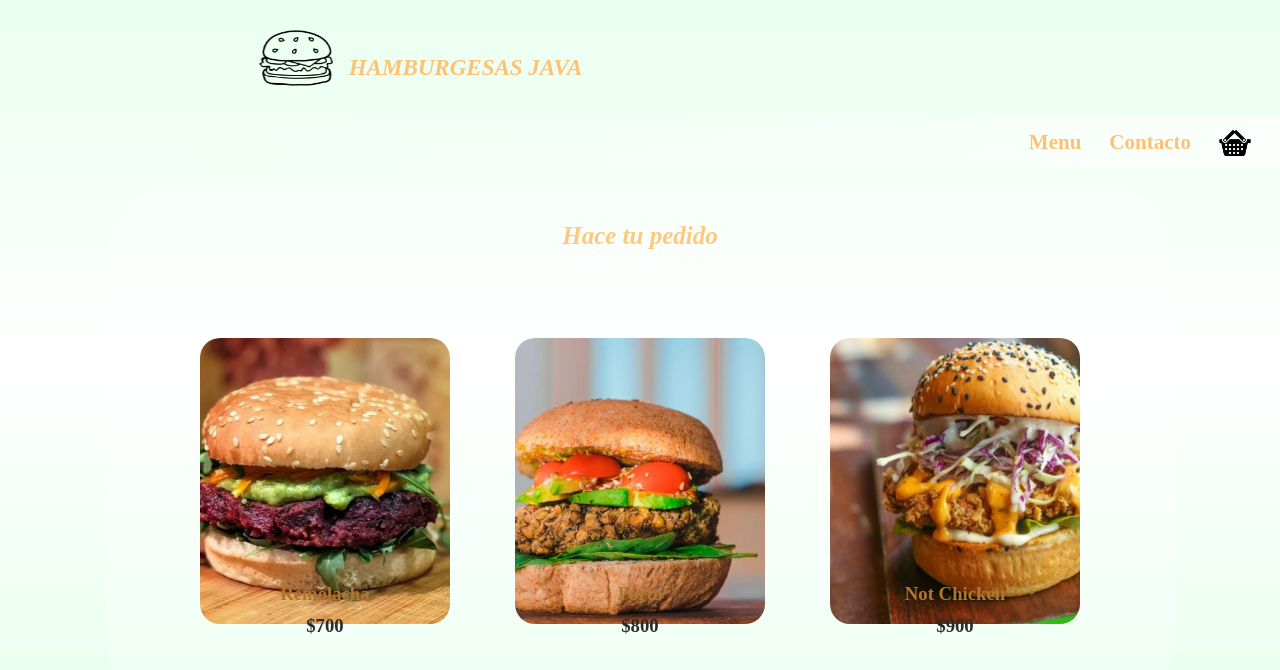
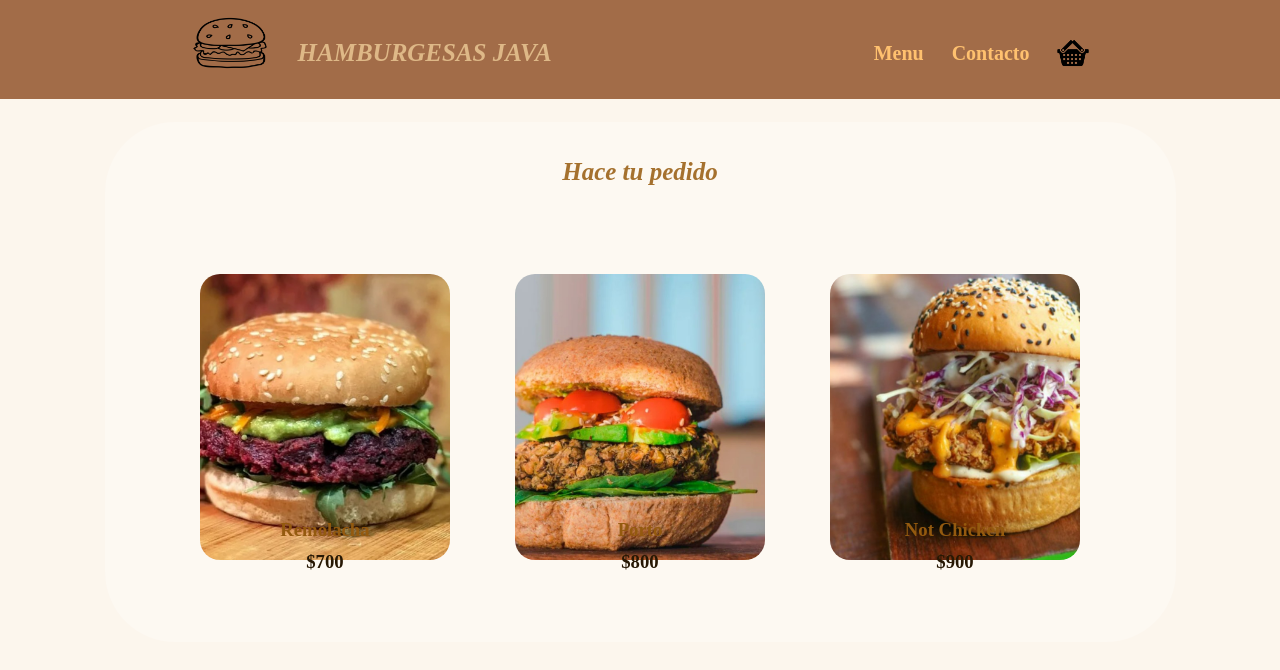
Before and after one commit to ddiegosalas/ProyectoFinal-Salas, a plain HTML site: page index.html in a window 1280 px wide. Drawn offline with Linux system fonts and the light colour scheme; files whose address does not match are found by name.

Commit message:
Segunda Pre-entrega

```diff
--- a/index.html
+++ b/index.html
@@ -10,19 +10,18 @@
 </head>
 <body>
 
-    <header>
+    <nav class="navPrincipal">
         <div>
             <img src="./assets/imagenes/logo.png" alt="LOGO" id="animacionLogo">
             <h1>HAMBURGESAS JAVA</h1>
         </div>
-    </header>
-
-    <nav class="navPrincipal">
-        <ul>
-            <li><a href="">Menu</a></li>
-            <li><a href="">Contacto</a></li>
-            <li class="cart"><a href=""></a></li>
-        </ul>
+        <div>
+            <ul>
+                <li><a href="">Menu</a></li>
+                <li><a href="">Contacto</a></li>
+                <li class="cart"><a href=""></a></li>
+            </ul>
+        </div>
     </nav>
 
     <main>
--- a/java/index.js
+++ b/java/index.js
@@ -18,8 +18,15 @@ const hamburguesas = [
         precio: 900,
         stock: {
         listas: 1,
-    }
-    }
+        }
+    },
+    {
+        nombre: "carne",
+        precio: 950,
+        stock: {
+        listas: 3,
+        }
+    },
 ]
 
 function sumadorTotal (dato){
@@ -49,14 +56,14 @@ const menu = [remolacha, porto, notChicken];
 
 let precioTotal = 0;
 let hamburguesa = false;
-let texto = toLowerCase(prompt("Ingrese el nombre de la hamburguesa: remolacha, porto o not chicken (si desea salir escriba: salir)"));
+let texto = prompt("Ingrese el nombre de la hamburguesa: remolacha, porto o not chicken (si desea salir escriba: salir)").toLowerCase();
 
 if ((texto == "remolacha") || (texto == "porto") || (texto == "not chicken") || (texto == "salir")){
     hamburguesa = true;
 }else{
     alert ("No existe tal hamburguesa");
     while(hamburguesa == false){
-        texto = toLowerCase(prompt("Ingrese el nombre de la hamburguesa: remolacha, porto o not chicken (si desea salir escriba: salir)"));
+        texto = prompt("Ingrese el nombre de la hamburguesa: remolacha, porto o not chicken (si desea salir escriba: salir)").toLowerCase();
 
         if ((texto == "remolacha") || (texto == "porto") || (texto == "not chicken") || (texto == "salir")){
             hamburguesa = true;
@@ -72,13 +79,13 @@ while((texto != "salir") || (texto != "finalizado")){
 
         precioTotal += sumadorTotal(texto);
 
-        texto = toLowerCase(prompt("Ingrese el nombre de la hamburguesa: remolacha, porto o not chicken (si desea salir o finalizar escriba: salir o finalizar)"));
+        texto = prompt("Ingrese el nombre de la hamburguesa: remolacha, porto o not chicken (si desea salir o finalizar escriba: salir o finalizar)").toLowerCase();
 
         if ((texto != "remolacha") || (texto != "porto") || (texto != "not chicken") || (texto != "salir") || (texto != "finalizar")){
             alert ("No existe tal hamburguesa");
             let key = true;
             while(key === true){
-                texto = toLowerCase(prompt ("Ingrese el nombre de la hamburguesa: remolacha, porto o not chicken (si desea salir o finalizar escriba: salir o finalizar)"));
+                texto = prompt ("Ingrese el nombre de la hamburguesa: remolacha, porto o not chicken (si desea salir o finalizar escriba: salir o finalizar)").toLowerCase();
 
                 if ((texto != "remolacha") || (texto != "porto") || (texto != "not chicken") || (texto != "salir") || (texto != "finalizar")){
                     alert ("No existe tal hamburguesa");
--- a/scss/_index.scss
+++ b/scss/_index.scss
@@ -1,36 +1,13 @@
 body{
     width: 100vw;
     height: fit-content;
-    background-image: linear-gradient(to bottom, rgba(225, 255, 233, 0.712),rgba(253, 253, 253, 0.11),rgba(224, 255, 233, 0.767));
+    background-color: rgba(250, 235, 215, 0.445);
     background-size: cover;
     display: grid;
-    grid-template-rows: .3fr .2fr 3fr;
-    grid-template-areas: "header"
-                         "nav"
+    grid-template-rows: 15% 85%;
+    grid-template-areas: "nav"
                          "main";
     grid-row-gap: .1em;
-}
-
-header{
-    grid-area: header;
-    div{
-        @include flexbox(row, space-around, center, row wrap);
-        img{
-            margin: 3px;
-            width: 130px;
-            height: 110px;
-            border-radius: 20px;
-        }
-        h1{
-            font-size: 23px;
-            font-weight: bolder;
-            font-style: oblique;
-            position: relative;
-            right: 470px;
-            top: 10px;
-            color:  rgb(255, 194, 115);
-        }
-    }
 }
 
 
@@ -50,8 +27,23 @@ header{
 
 .navPrincipal{
     grid-area: nav;
-    @include flexbox(row, flex-end, center, row wrap);
-    background-image: linear-gradient( to right, rgba(0, 0, 0, 0), rgba(255, 255, 255, 0.219), rgba(255, 255, 255, 0.658));
+    @include flexbox(row, space-around, center, row wrap);
+    background-color: rgba(150, 89, 49, 0.877);
+    div{
+        @include flexbox(row, space-around, center, row wrap);
+        img{
+            margin: 3px;
+            width: 130px;
+            height: 100px;
+            position: relative;
+            bottom: 10px;
+        }
+        h1{
+            font-size: 25px;
+            font-weight: bolder;
+            font-style: oblique;
+            color: burlywood;
+        }
         ul{
             @include flexbox(row, space-evenly, center, row wrap);
             position: relative;
@@ -61,13 +53,14 @@ header{
                 margin-right: 10px;
                 a{
                     text-decoration: none;
-                font-size: 21px;
+                    font-size: 20px;
                     font-weight: bold;
                     margin: 5px;
                     padding: 4px;
                     color:  rgb(255, 193, 111);
                     &:hover{
                         color:rgb(255, 216, 165);
+                    }
                 }
             }
         }
@@ -107,7 +100,7 @@ main{
             font-style: italic;
             font-weight: 700;
             font-size: 25px;
-            color: rgb(255, 200, 127);
+            color: rgb(165, 113, 46);
         }
         div{
             @include flexbox(row, space-evenly, center, row wrap);
@@ -125,13 +118,13 @@ main{
                 h3{
                     position: relative;
                     top: 240px;
-                    color: rgb(175, 119, 45);
+                    color: rgb(148, 90, 15);
                 }
                 p{
                     position: relative;
                     font-weight: bolder;
                     top: 10px;
-                    color: rgb(43, 43, 43);
+                    color: rgb(39, 24, 4);
                 }
             }
         }
```
Also changed, not shown: css/style.css, 1 other file. Lines whose indentation alone changed are shown as unchanged.
